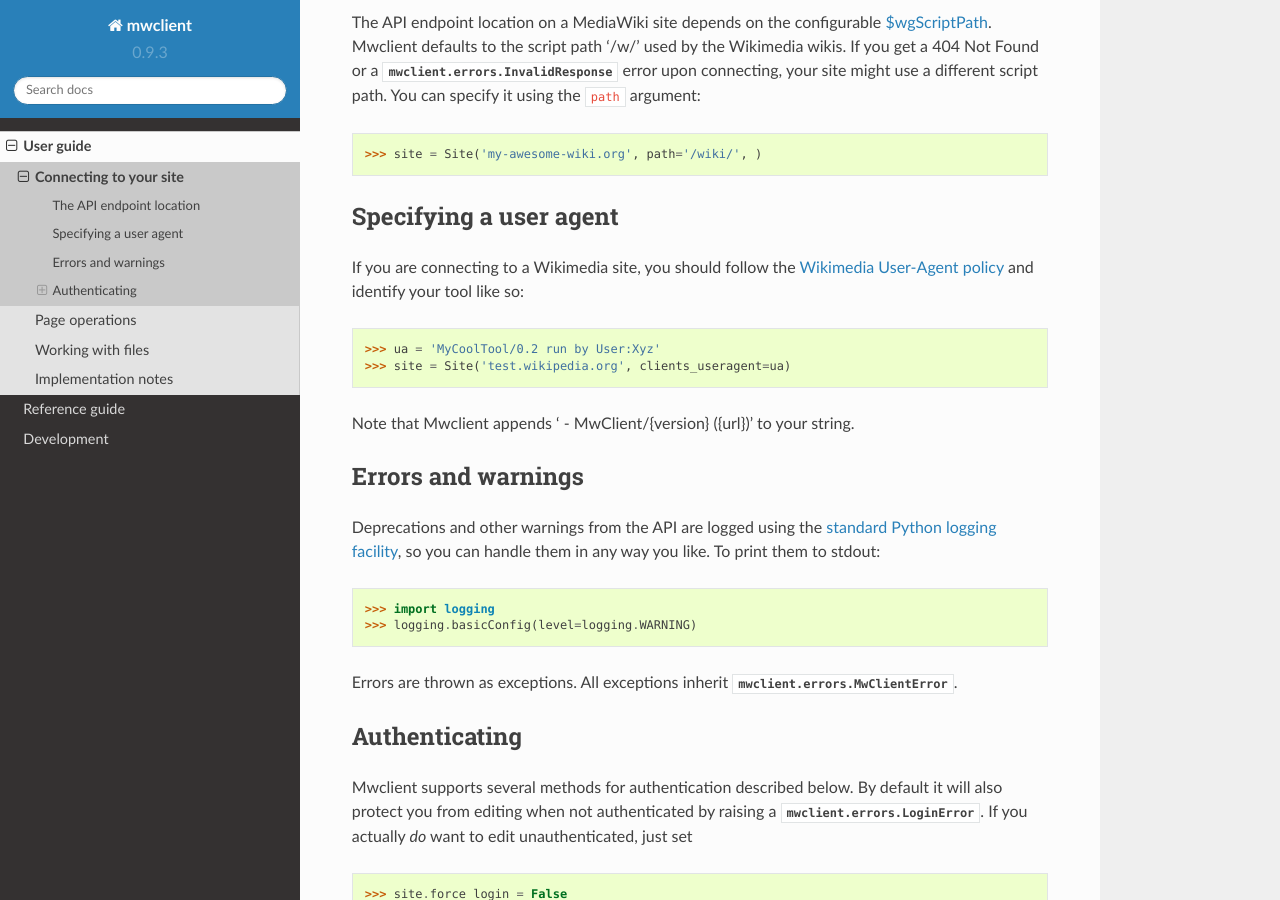
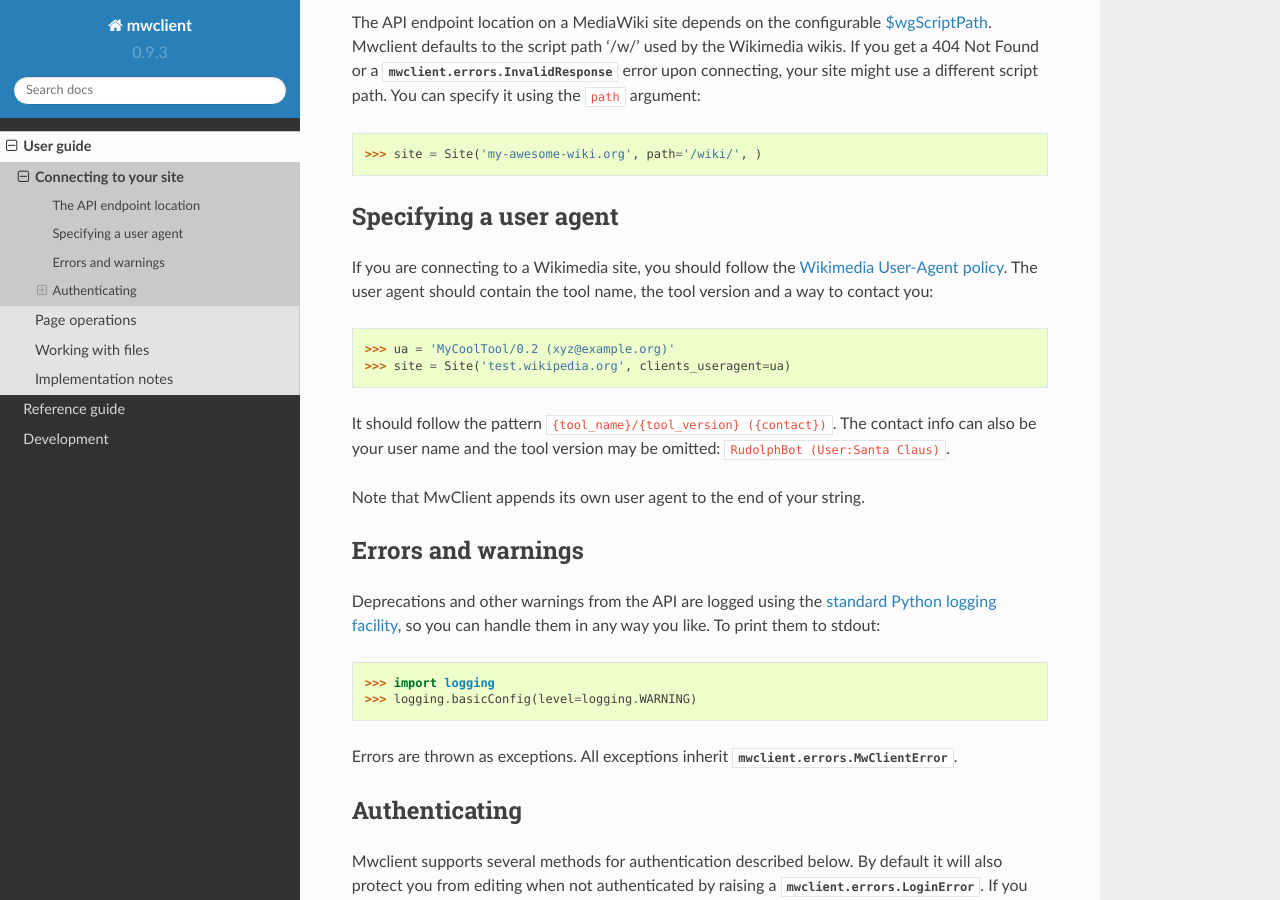
Before and after one commit to mwclient/mwclient, a Sphinx documentation site: the page built from docs/source/user/connecting.rst, in a window 1280 px wide and 900 px high, scrolled down 573 px. Built offline with Sphinx 7.4.7 and the Read the Docs theme 2.0.0, drawn with Linux system fonts in a browser that asks for light colours; the version number is read from the project's files by our own code.

Commit message:
Improve User-Agent and documentation
Use and recommend format from RFC 7231.
Give examples for custom User-Agent strings.

Closes #49

```diff
--- a/docs/source/user/connecting.rst
+++ b/docs/source/user/connecting.rst
@@ -37,12 +37,19 @@
 -----------------------
 
 If you are connecting to a Wikimedia site, you should follow the
-`Wikimedia User-Agent policy`_ and identify your tool like so:
+`Wikimedia User-Agent policy`_.
+The user agent should contain the tool name, the tool version
+and a way to contact you:
 
-    >>> ua = 'MyCoolTool/0.2 run by User:Xyz'
+    >>> ua = 'MyCoolTool/0.2 (xyz@example.org)'
     >>> site = Site('test.wikipedia.org', clients_useragent=ua)
 
-Note that Mwclient appends ' - MwClient/{version} ({url})' to your string.
+It should follow the pattern
+``{tool_name}/{tool_version} ({contact})``. The contact info can also
+be your user name and the tool version may be omitted:
+``RudolphBot (User:Santa Claus)``.
+
+Note that MwClient appends its own user agent to the end of your string.
 
 .. _Wikimedia User-Agent policy: https://meta.wikimedia.org/wiki/User-Agent_policy
 
```
Also changed, not shown: 1 other file.
